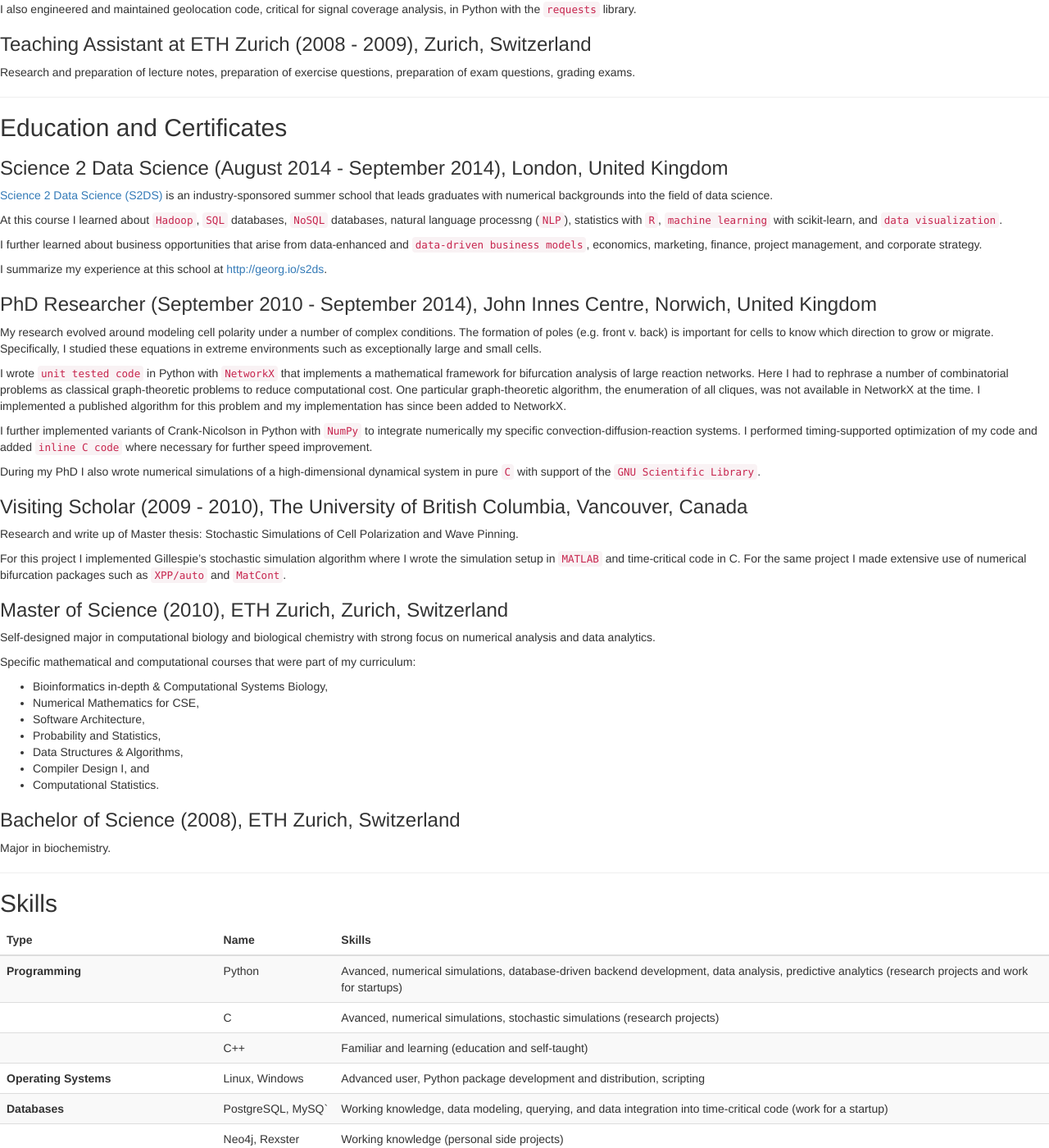
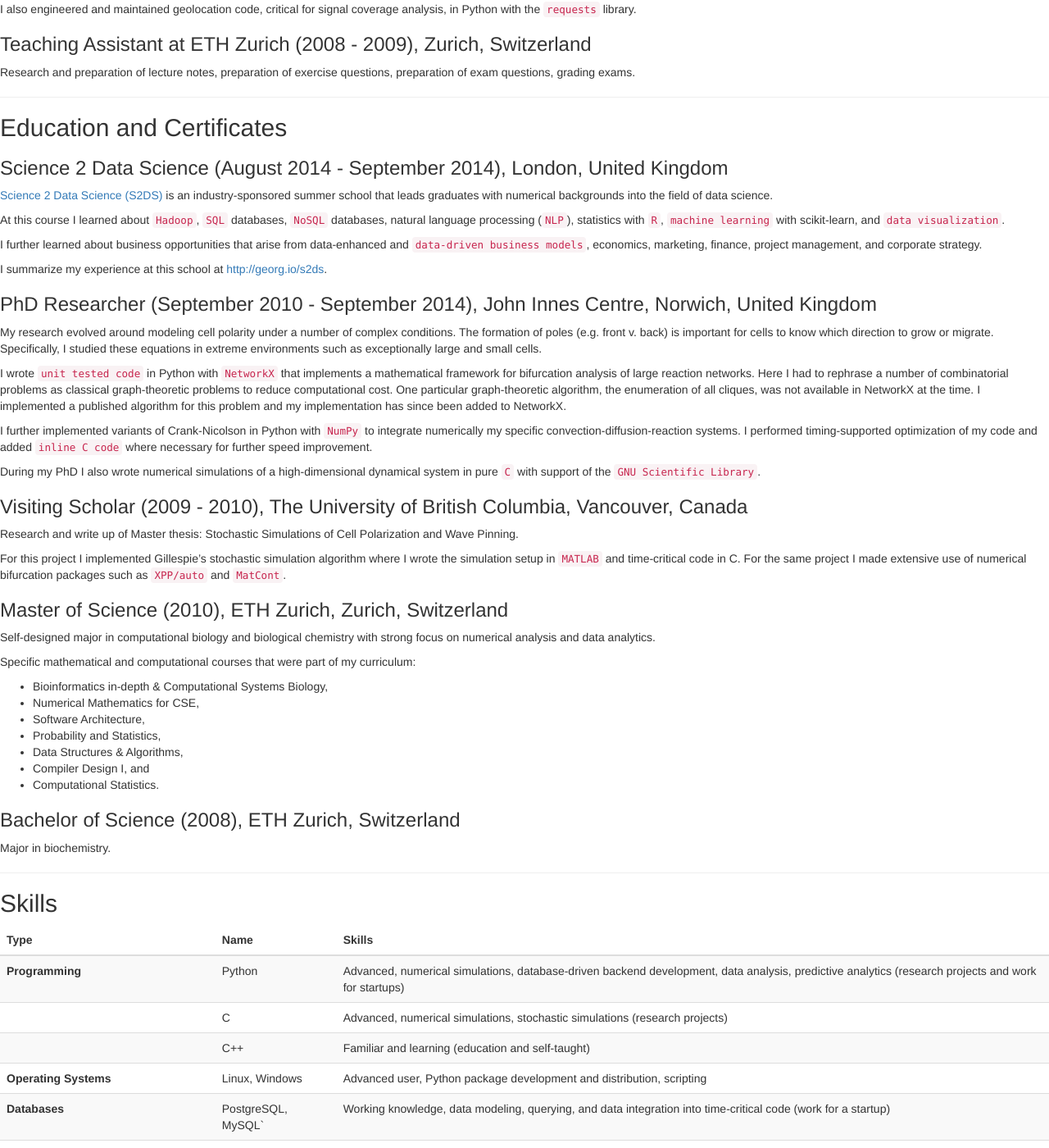
Before and after one commit to waltherg/backup.waltherg.github.io, a Jekyll site: the page built from cv/index.md, in a window 1280 px wide and 1400 px high, scrolled down 709 px. Shown: the whole window at 82% size. Built offline with Jekyll 4.4.1, drawn with Linux system fonts in a browser that asks for light colours; nearby versions of some CDN libraries; comment, search, counter and statistics services are not loaded.

Commit message:
fix typos

```diff
--- a/cv/index.md
+++ b/cv/index.md
@@ -60,7 +60,7 @@ Research and preparation of lecture notes, preparation of exercise questions, pr
 
 [Science 2 Data Science (S2DS)](http://www.s2ds.org/) is an industry-sponsored summer school that leads graduates with numerical backgrounds into the field of data science.
 
-At this course I learned about `Hadoop`, `SQL` databases, `NoSQL` databases, natural language processng (`NLP`), statistics with `R`, `machine learning` with scikit-learn, and `data visualization`.
+At this course I learned about `Hadoop`, `SQL` databases, `NoSQL` databases, natural language processing (`NLP`), statistics with `R`, `machine learning` with scikit-learn, and `data visualization`.
 
 I further learned about business opportunities that arise from data-enhanced and `data-driven business models`, economics, marketing, finance, project management, and corporate strategy.
 
@@ -122,12 +122,12 @@ Major in biochemistry.
     <tr>
       <td><strong>Programming</strong></td>
       <td>Python</td>
-      <td>Avanced, numerical simulations, database-driven backend development, data analysis, predictive analytics (research projects and work for startups)</td>
+      <td>Advanced, numerical simulations, database-driven backend development, data analysis, predictive analytics (research projects and work for startups)</td>
     </tr>
     <tr>
       <td></td>
       <td>C</td>
-      <td>Avanced, numerical simulations, stochastic simulations (research projects)</td>
+      <td>Advanced, numerical simulations, stochastic simulations (research projects)</td>
     </tr>
     <tr>
       <td></td>
@@ -141,7 +141,7 @@ Major in biochemistry.
     </tr>
     <tr>
       <td><strong>Databases</strong></td>
-      <td>PostgreSQL, MySQ`</td>
+      <td>PostgreSQL, MySQL`</td>
       <td>Working knowledge, data modeling, querying, and data integration into time-critical code (work for a startup)</td>
     </tr>
     <tr>
```
